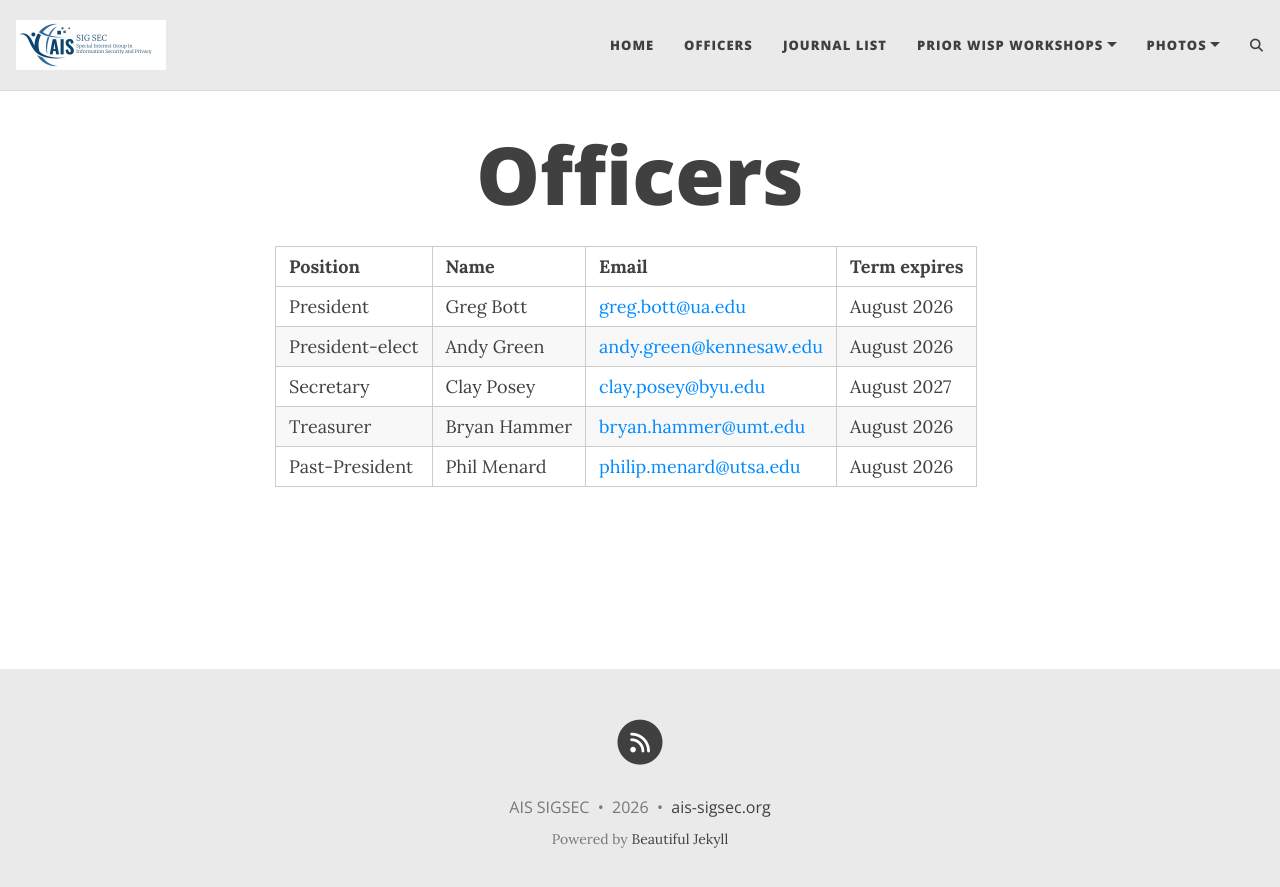
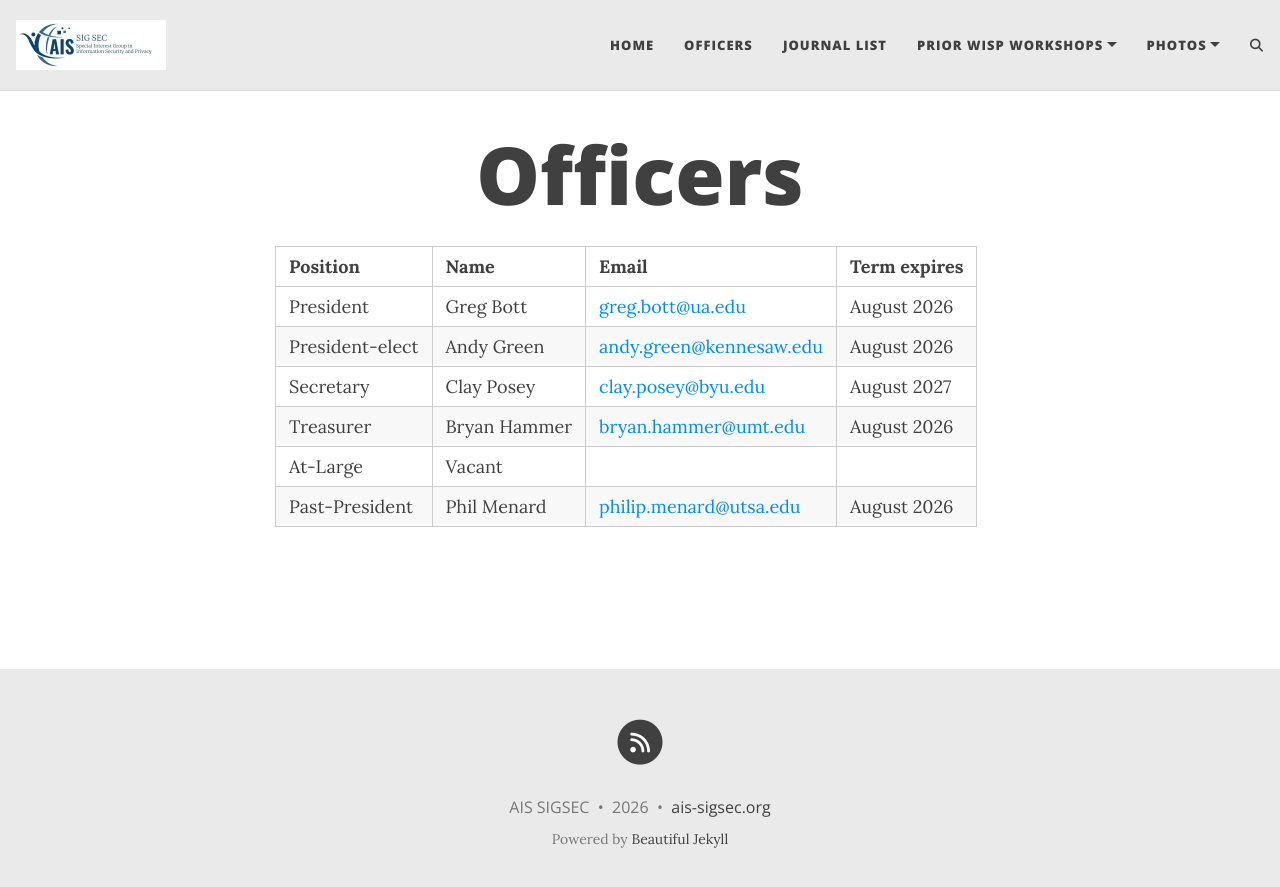
Before and after one commit to ais-sigsec/ais-sigsec.github.io, a Jekyll site: the page built from officers.md, in a window 1280 px wide. Shown: the top 887 px of the page. Built offline with Jekyll 4.4.1, drawn with Linux system fonts in a browser that asks for light colours; comment, search, counter and statistics services are not loaded.

Commit message:
add at-large officer to page

```diff
--- a/officers.md
+++ b/officers.md
@@ -9,4 +9,5 @@ title: Officers
 | President-elect | Andy Green | <andy.green@kennesaw.edu> | August 2026 |
 | Secretary | Clay Posey | <clay.posey@byu.edu> | August 2027 |
 | Treasurer | Bryan Hammer | <bryan.hammer@umt.edu> | August 2026 |
+| At-Large  | Vacant       |                        |             |
 | Past-President | Phil Menard | <philip.menard@utsa.edu> | August 2026 |
```
